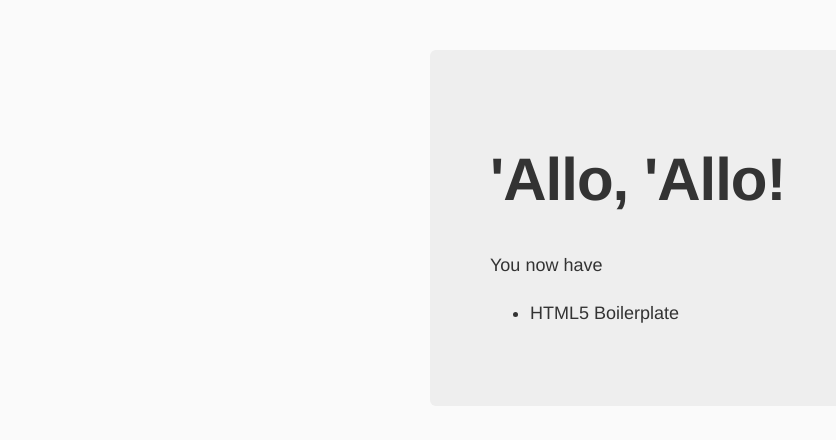
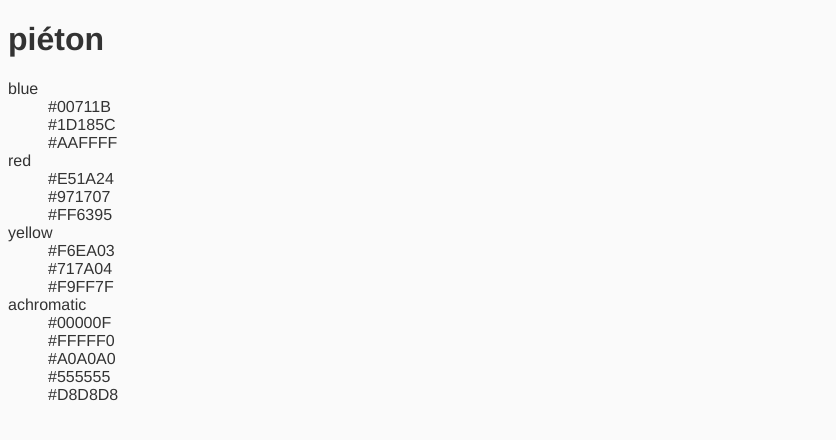
Before and after one commit to brazilla-ray/pieton, a website: page app/index.html in a window 1280 px wide. Shown: the whole page, without its empty margins (0-836 px from the left). Drawn offline with Linux system fonts and the light colour scheme.

Commit message:
add definition list of colors

```diff
--- a/app/index.html
+++ b/app/index.html
@@ -1,27 +1,59 @@
-<!doctype html>
+<!DOCTYPE html>
 <html lang="">
   <head>
-    <meta charset="utf-8">
-    <meta name="description" content="">
-    <meta name="viewport" content="width=device-width, initial-scale=1">
+    <meta charset="utf-8" />
+    <meta name="description" content="" />
+    <meta name="viewport" content="width=device-width, initial-scale=1" />
     <title>pieton</title>
-    <link rel="apple-touch-icon" href="apple-touch-icon.png">
+    <link rel="apple-touch-icon" href="apple-touch-icon.png" />
     <!-- Place favicon.ico in the root directory -->
     <!-- build:css styles/main.css -->
-    <link rel="stylesheet" href="styles/main.css">
+    <link rel="stylesheet" href="styles/main.css" />
     <!-- endbuild -->
   </head>
   <body>
     <!--[if IE]>
-      <p class="browserupgrade">You are using an <strong>outdated</strong> browser. Please <a href="http://browsehappy.com/">upgrade your browser</a> to improve your experience.</p>
+      <p class="browserupgrade">
+        You are using an <strong>outdated</strong> browser. Please
+        <a href="http://browsehappy.com/">upgrade your browser</a> to improve
+        your experience.
+      </p>
     <![endif]-->
-    <div class="hero-unit">
-      <h1>'Allo, 'Allo!</h1>
-      <p>You now have</p>
-      <ul>
-        <li>HTML5 Boilerplate</li>
-      </ul>
-    </div>
+    <h1>pi&eacute;ton</h1>
+    <dl>
+      <dt>blue</dt>
+      <dd>&num;00711B</dd>
+      <!-- blue -->
+      <dd>&num;1D185C</dd>
+      <!-- dark blue -->
+      <dd>&num;AAFFFF</dd>
+      <!-- light blue-->
+      <dt>red</dt>
+      <dd>&num;E51A24</dd>
+      <!-- red -->
+      <dd>&num;971707</dd>
+      <!-- dark red -->
+      <dd>&num;FF6395</dd>
+      <!-- light red-->
+      <dt>yellow</dt>
+      <dd>&num;F6EA03</dd>
+      <!-- yellow -->
+      <dd>&num;717A04</dd>
+      <!-- dark yellow-->
+      <dd>&num;F9FF7F</dd>
+      <!-- light yellow-->
+      <dt>achromatic</dt>
+      <dd>&num;00000F</dd>
+      <!-- near-black -->
+      <dd>&num;FFFFF0</dd>
+      <!-- near-white -->
+      <dd>&num;A0A0A0</dd>
+      <!-- gray -->
+      <dd>&num;555555</dd>
+      <!-- dark gray -->
+      <dd>&num;D8D8D8</dd>
+      <!-- light gray -->
+    </dl>
     <!-- build:js scripts/vendor.js -->
     <!-- endbuild -->
     <!-- build:js scripts/main.js -->
```
